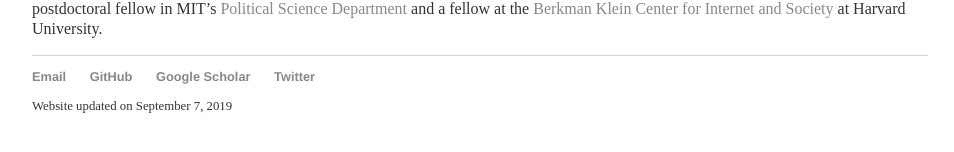
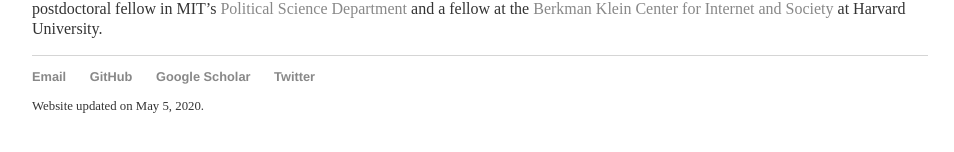
Before and after one commit to morganlivingston/baobaofzhang.github.io, a Jekyll site: the page built from index.html, in a window 1280 px wide. Shown: the part 627-779 px from the top of the page, without its empty margins (160-1114 px from the left). Built offline with Jekyll 4.4.1, drawn with Linux system fonts in a browser that asks for light colours.

Commit message:
Update default.html

```diff
--- a/_layouts/default.html
+++ b/_layouts/default.html
@@ -84,7 +84,7 @@
    <li><a href="https://scholar.google.com/citations?user=yqpOQRsAAAAJ&hl=en">Google Scholar</a></li>
    <li><a href="https://twitter.com/baobaofzhang">Twitter</a></li>
    </ul>
-   <p>Website updated on September 7, 2019</p>
+   <p>Website updated on May 5, 2020.</p>
   </footer>
   </body>
 
```
